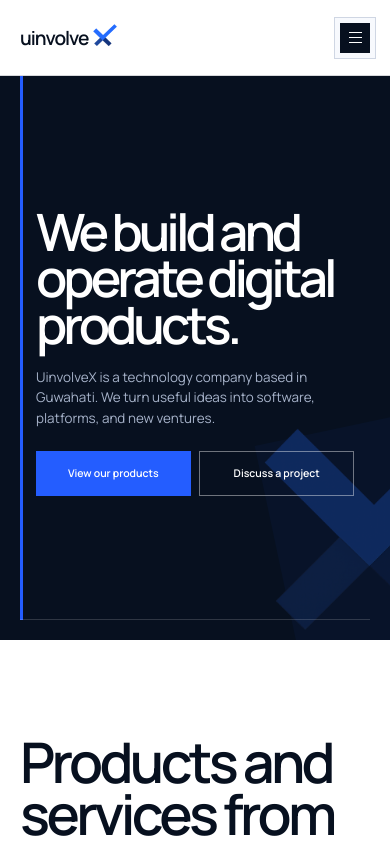
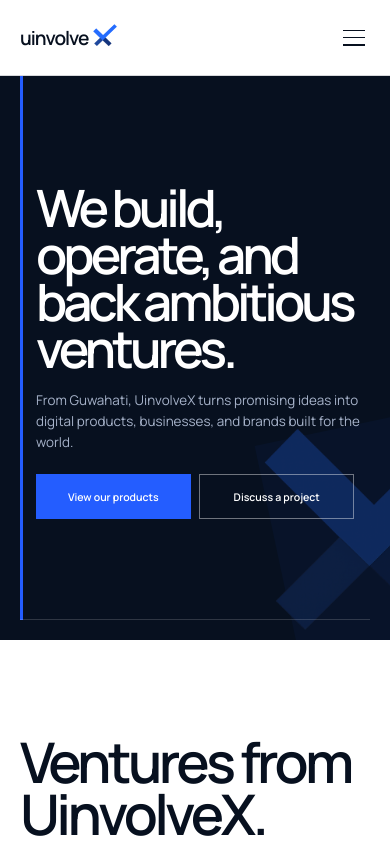
Before and after one commit to anupmedhi/Uinvolvex-website, a React (Vite) app: page / in a window 390 px wide. Shown: the top 843 px of the page. Built offline with nearby package versions, Linux system fonts and the light colour scheme.

Commit message:
Refine venture positioning and mobile menu

```diff
--- a/src/App.tsx
+++ b/src/App.tsx
@@ -115,8 +115,8 @@
       <main id="main">
         <section className="hero" id="top">
           <div className="hero-copy">
-            <h1>We build and operate digital products.</h1>
-            <p>UinvolveX is a technology company based in Guwahati. We turn useful ideas into software, platforms, and new ventures.</p>
+            <h1>We build, operate, and back ambitious ventures.</h1>
+            <p>From Guwahati, UinvolveX turns promising ideas into digital products, businesses, and brands built for the world.</p>
             <div className="hero-actions">
               <a className="button primary" href="#work">View our products</a>
               <a className="button secondary" href="#contact">Discuss a project</a>
@@ -134,8 +134,8 @@
 
         <section className="products section" id="work">
           <div className="section-title">
-            <h2>Products and services from UinvolveX.</h2>
-            <p>We build digital products, specialist services, and new ventures from Northeast India.</p>
+            <h2>Ventures from UinvolveX.</h2>
+            <p>We build, operate, and back ambitious ventures from Northeast India.</p>
           </div>
 
           <div className="product-list">
--- a/src/styles.css
+++ b/src/styles.css
@@ -142,36 +142,34 @@
   .brand-lockup { font-size: 1.25rem; }
   body.menu-open { overflow: hidden; }
   .menu-button {
-    width: 42px;
-    min-height: 42px;
+    width: 44px;
+    min-height: 44px;
     padding: 0;
     display: inline-flex;
     align-items: center;
     justify-content: center;
-    border: 1px solid #cfd6e3;
-    background: #f7f9fd;
+    border: 0;
+    background: transparent;
     color: var(--ink);
   }
   .menu-icon {
-    width: 30px;
-    height: 30px;
+    width: 22px;
+    height: 16px;
     display: grid;
-    place-content: center;
-    gap: 4px;
-    background: var(--ink);
+    align-content: space-between;
   }
   .menu-icon span {
-    width: 13px;
-    height: 1px;
+    width: 22px;
+    height: 1.5px;
     display: block;
-    background: #fff;
-    transition: transform 180ms ease;
+    background: currentColor;
+    transform-origin: center;
+    transition: transform 180ms ease, opacity 150ms ease;
   }
-  .menu-button[aria-expanded='true'] { border-color: var(--ink); background: var(--ink); }
-  .menu-button[aria-expanded='true'] .menu-icon { background: var(--blue); }
-  .menu-button[aria-expanded='true'] .menu-icon span:first-child { transform: translateY(5px) rotate(45deg); }
+  .menu-button[aria-expanded='true'] { color: var(--blue); }
+  .menu-button[aria-expanded='true'] .menu-icon span:first-child { transform: translateY(7.25px) rotate(45deg); }
   .menu-button[aria-expanded='true'] .menu-icon span:nth-child(2) { opacity: 0; }
-  .menu-button[aria-expanded='true'] .menu-icon span:last-child { transform: translateY(-5px) rotate(-45deg); }
+  .menu-button[aria-expanded='true'] .menu-icon span:last-child { transform: translateY(-7.25px) rotate(-45deg); }
   .site-nav { position: fixed; z-index: 30; inset: 76px 0 auto; height: calc(100svh - 76px); padding: 3rem 5vw; flex-direction: column; align-items: flex-start; gap: 2rem; background: #fff; transform: translateY(-120%); opacity: 0; pointer-events: none; transition: transform 220ms ease, opacity 220ms ease; }
   .site-nav.open { transform: translateY(0); opacity: 1; pointer-events: auto; }
   .site-nav a { font-size: 2rem; letter-spacing: -.04em; }
```
